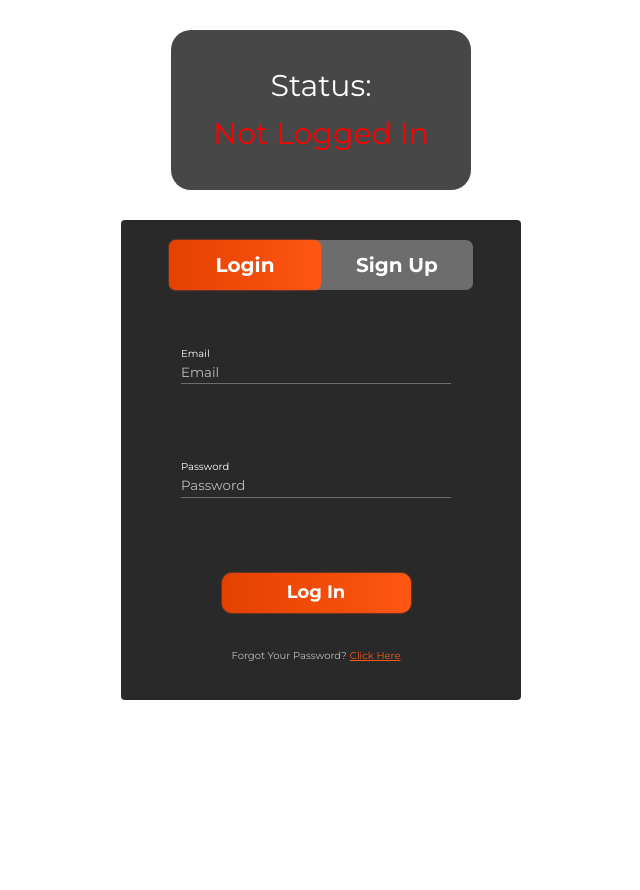
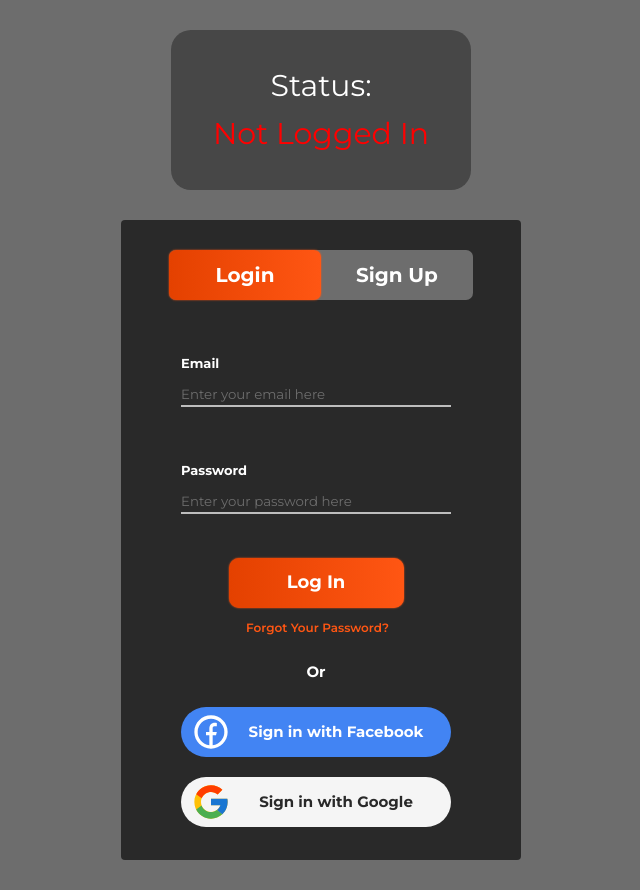
Before and after one commit to theNickMagee/Plain-React-CSS, a React (Create React App) app: page / in a window 1280 px wide. Shown: the whole page, without its empty margins (319-959 px from the left). Before the commit the page ends 800 px from the top, so only its background shows below. Built offline with nearby package versions, Linux system fonts and the light colour scheme.

Commit message:
lookin good

```diff
--- a/src/components/login/Login.jsx
+++ b/src/components/login/Login.jsx
@@ -1,6 +1,7 @@
 import React, { useState } from "react";
 import { MdEmail } from "react-icons/md";
 import { RiLockPasswordFill } from "react-icons/ri";
+import OtherSignInOptions from "../signInOptions/OtherSignInOptions";
 
 const Login = (props) => {
   const [email, setEmail] = useState("");
@@ -15,38 +16,38 @@ const Login = (props) => {
 
   return (
     <div className="login-signup-container">
-      <div className="icon-input-container">
+      <div className="label-input-container">
         <div className="field-label">Email</div>
         {/* <MdEmail className="form-icon" size={20} style={{}} /> */}
         <input
           className="form-input"
           type="text"
           value={email}
-          placeholder="Email"
+          placeholder="Enter your email here"
           onChange={handleEmailChange}
         />
-        <span className="input-border" />
+        {/* <span className="input-border" /> */}
       </div>
 
-      <div className="icon-input-container">
+      <div className="label-input-container">
         <div className="field-label">Password</div>
         {/* <RiLockPasswordFill className="form-icon" size={20} style={{}} /> */}
         <input
           className="form-input"
           type="password"
-          placeholder="Password"
+          placeholder="Enter your password here"
           value={password}
           onChange={handlePasswordChange}
         />
-        <span className="input-border" />
+        {/* <span className="input-border" /> */}
       </div>
       <div className="login-button-container">
         <button className="login-button">Log In</button>
+        <div className="forgot-password-click">Forgot Your Password? </div>
       </div>
-      <div className="forgot-password-container">
-        Forgot Your Password?{" "}
-        <span className="forgot-password-click">Click Here</span>
-      </div>
+      {/* <div className="forgot-password-container"></div> */}
+      <div className="or-container">Or</div>
+      <OtherSignInOptions signIn={true} />
     </div>
   );
 };
--- a/src/components/loginAndSignUp/LoginAndSignUp.css
+++ b/src/components/loginAndSignUp/LoginAndSignUp.css
@@ -3,17 +3,17 @@
   /* DIMENSIONS AND STYLE */
   background-color: var(--dark-grey);
   border-radius: 0.4rem;
-  height: 60vh;
+  height: 64rem;
   min-width: 40rem;
 
   /* INNARDS */
-  padding: 0rem 1rem;
+  padding: 1rem 1rem;
   display: flex;
   flex-direction: column;
-  /* justify-content: space-around; */
+  justify-content: space-around;
   align-content: center;
 
-  position: relative;
+  /* position: relative; */
 }
 
 .login-signup-container {
@@ -37,61 +37,40 @@
   border: 0;
   outline: 0;
   background: transparent;
-  /* border-bottom: 1px solid var(--lighter-grey); */
+  border-bottom: 2px solid var(--lighter-grey);
   color: white;
+  transition: 0.17s ease-in;
   /* padding: 0rem 0 0.5rem 0; */
   /* height: 3rem; */
   /* margin: 0 3rem; */
 }
 
 .form-input::placeholder {
-  color: var(--lighter-grey);
+  color: var(--light-grey);
 }
 
 .field-label {
   /* margin-bottom: 0.4rem; */
+  font-size: 1.3rem;
+  font-weight: 700;
+  margin-bottom: 1rem;
 }
 
-.icon-input-container {
-  display: flex;
+.label-input-container {
+  margin: 2rem 0;
+  /* display: flex; */
   /* justify-content: space-between; */
   /* align-items: baseline; */
-  flex-direction: column;
-  height: 20%;
-  flex: 0 0 20%;
+  /* flex-direction: column; */
+  /* height: 20%; */
+  /* flex: 0 0 20%; */
   /* margin: 1rem 0; */
   /* height: 6rem; */
 }
 
-.input-border {
-  /* display: inline-block; */
-  width: 0px;
-  height: 1px;
-  /* flex: 0 0 1px !important; */
-  background: var(--light-grey);
-  /* position: relative; */
-  /* top: -5px; */
-  -webkit-transition: all ease-in-out 0.15s;
-  -o-transition: all ease-in-out 0.15s;
-  transition: all ease-in-out 0.15s;
-  width: 100%;
-  font-weight: 100;
-  border: 0;
-  outline: 0;
-  text-emphasis: none;
-  text-decoration: none;
-  /* padding-left: 1rem; */
-}
-
-/* .form-input:hover,
 .form-input:active,
 .form-input:focus {
-  outline: none;
-} */
-
-.form-input:active + .input-border,
-.form-input:focus + .input-border {
-  background: var(--main-color);
+  border-bottom: 2px solid var(--main-color);
   /* height: 1px; */
 }
 /*
@@ -102,7 +81,10 @@
 
 .login-button-container {
   display: flex;
+  flex-direction: column;
+  align-items: center;
   justify-content: center;
+  padding: 1rem;
 }
 
 .login-button {
@@ -114,10 +96,11 @@
   box-shadow: var(--main-glow);
   color: white;
   background-image: var(--main-gradient);
-  height: 4rem;
+  height: 5rem;
   border-radius: 1rem;
   font-size: 1.8rem;
   font-weight: var(--button-font-weight);
+  margin-bottom: 1rem;
 }
 
 .forgot-password-container {
@@ -129,6 +112,17 @@
 
 .forgot-password-click {
   margin-left: 0.3rem;
-  text-decoration: underline;
+  /* text-decoration: underline; */
+  font-size: 1.2rem;
+  font-weight: 600;
   color: var(--main-color);
 }
+
+.or-container {
+  display: flex;
+  width: 100%;
+  justify-content: center;
+  color: white;
+  font-size: 1.5rem;
+  font-weight: 700;
+}
--- a/src/components/loginAndSignUp/LoginAndSignUp.jsx
+++ b/src/components/loginAndSignUp/LoginAndSignUp.jsx
@@ -1,6 +1,7 @@
 import React, { useState } from "react";
 import Login from "../login/Login";
 import SignUp from "../signup/SignUp";
+
 import "./LoginAndSignUp.css";
 import "./Toggle.css";
 
@@ -36,7 +37,6 @@ const LoginAndSignUp = (props) => {
         </div>
       </div>
       {/* Log in Mode or sign up mode? */}
-      {/* Note: these are styled margin of each component, to make simpler  */}
       {logInMode ? <Login /> : <SignUp />}
     </div>
   );
--- a/src/components/loginAndSignUp/Toggle.css
+++ b/src/components/loginAndSignUp/Toggle.css
@@ -25,6 +25,7 @@
   display: flex;
   align-items: center;
   justify-content: center;
+  cursor: pointer;
 }
 
 /* PUT SLIDER UNDER OPTIONS */
--- /dev/null
+++ b/src/components/signInOptions/OtherSignIn.css
@@ -0,0 +1,56 @@
+.other-sign-in-container {
+  display: flex;
+  flex-direction: column;
+  align-items: stretch;
+  justify-content: center;
+  width: 100%;
+  /* padding: 0.5rem 6rem; */
+}
+
+.other-sign-in-option {
+  display: flex;
+  /* width: 100%; */
+  /* flex: 1; */
+  justify-content: space-between;
+  align-items: center;
+  cursor: pointer;
+  height: 5rem;
+  margin: 1rem 0;
+  border-radius: 5rem;
+  color: white;
+  font-size: 1.5rem;
+  font-weight: 700;
+  transition: outline 0.25s ease-in-out;
+  padding: 0 1rem;
+}
+
+.facebook {
+  background-color: #4284f3;
+}
+
+.facebook:hover {
+  cursor: pointer;
+  background-color: #206cf0;
+}
+
+.google {
+  color: var(--dark-grey);
+
+  background-color: #f5f5f5;
+}
+
+.google:hover {
+  cursor: pointer;
+  background-color: #eeeeee;
+  /* outline: 2px solid var(--main-color); */
+  transition: all 0.25s;
+}
+
+.other-sign-in-text {
+  margin-right: auto;
+  margin-left: auto;
+}
+
+.other-icon {
+  /* margin-left: 1rem; */
+}
--- /dev/null
+++ b/src/components/signInOptions/OtherSignInOptions.jsx
@@ -0,0 +1,26 @@
+import React from "react";
+import "./OtherSignIn.css";
+
+import { FcGoogle } from "react-icons/fc";
+import { RiFacebookCircleLine } from "react-icons/ri";
+
+const OtherSignInOptions = ({ signIn }) => {
+  return (
+    <div className="other-sign-in-container">
+      <div className="other-sign-in-option facebook">
+        <RiFacebookCircleLine size={40} className="other-icon" />
+        <div className="other-sign-in-text">
+          {signIn ? "Sign in with Facebook" : "Continue with Facebook"}
+        </div>
+      </div>
+      <div className="other-sign-in-option google">
+        <FcGoogle size={40} className="other-icon" />
+        <div className="other-sign-in-text">
+          {signIn ? "Sign in with Google" : "Continue with Google"}
+        </div>
+      </div>
+    </div>
+  );
+};
+
+export default OtherSignInOptions;
--- a/src/components/signup/SignUp.jsx
+++ b/src/components/signup/SignUp.jsx
@@ -1,6 +1,7 @@
 import React, { useState } from "react";
 import { MdEmail } from "react-icons/md";
 import { RiLockPasswordFill } from "react-icons/ri";
+import OtherSignInOptions from "../signInOptions/OtherSignInOptions";
 
 // import "./Login.css";
 
@@ -22,50 +23,48 @@ const SignUp = (props) => {
 
   return (
     <div className="login-signup-container">
-      <div className="icon-input-container">
+      <div className="label-input-container">
         <div className="field-label">Email</div>
         {/* <MdEmail className="form-icon" size={20} style={{}} /> */}
         <input
           className="form-input"
           type="text"
           value={email}
-          placeholder="Email"
+          placeholder="Enter your email here"
           onChange={handleEmailChange}
         />
-        <span className="input-border" />
+        {/* <span className="input-border" /> */}
       </div>
 
-      <div className="icon-input-container">
+      <div className="label-input-container">
         <div className="field-label">Password</div>
         {/* <RiLockPasswordFill className="form-icon" size={20} style={{}} /> */}
         <input
           className="form-input"
           type="password"
-          placeholder="Password"
+          placeholder="Enter your password here"
           value={password}
           onChange={handlePasswordChange}
         />
-        <span className="input-border" />
+        {/* <span className="input-border" /> */}
       </div>
-      <div className="icon-input-container">
+      <div className="label-input-container">
         <div className="field-label">Repeat Password</div>
         {/* <RiLockPasswordFill className="form-icon" size={20} style={{}} /> */}
         <input
           className="form-input"
           type="password"
-          placeholder="Repeat Password"
+          placeholder="Repeat your password"
           value={repeatPassword}
           onChange={handleRepeatPasswordChange}
         />
-        <span className="input-border"></span>
+        {/* <span className="input-border"></span> */}
       </div>
       <div className="login-button-container">
         <button className="login-button">Sign Up</button>
       </div>
-      <div className="forgot-password-container">
-        Forgot Your Password?{" "}
-        <span className="forgot-password-click">Click Here</span>
-      </div>
+      <div className="or-container">Or</div>
+      <OtherSignInOptions signIn={false} />
     </div>
   );
 };
--- a/src/index.css
+++ b/src/index.css
@@ -31,4 +31,5 @@ input {
   font-family: "Montserrat", sans-serif;
   font-weight: 400;
   line-height: 1.6;
+  background-color: var(--light-grey);
 }
```
